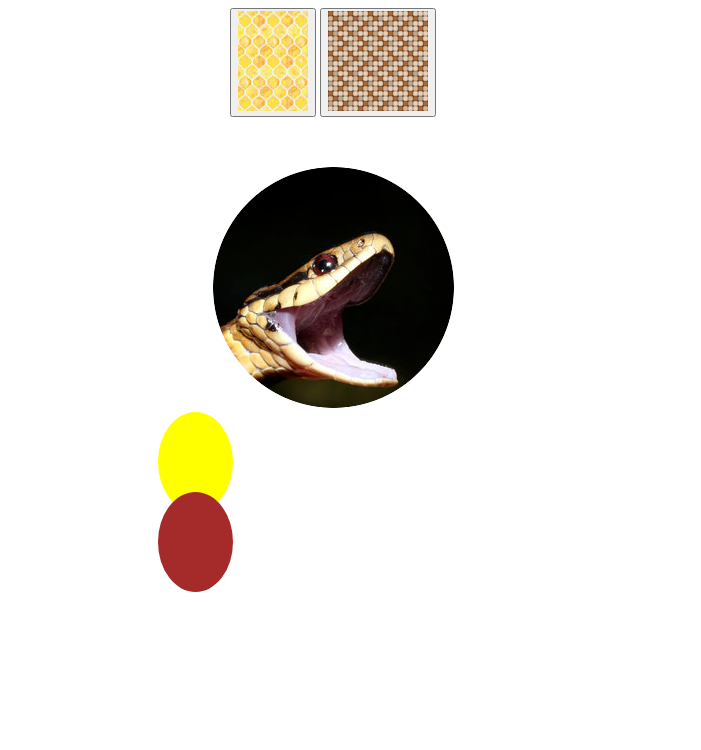
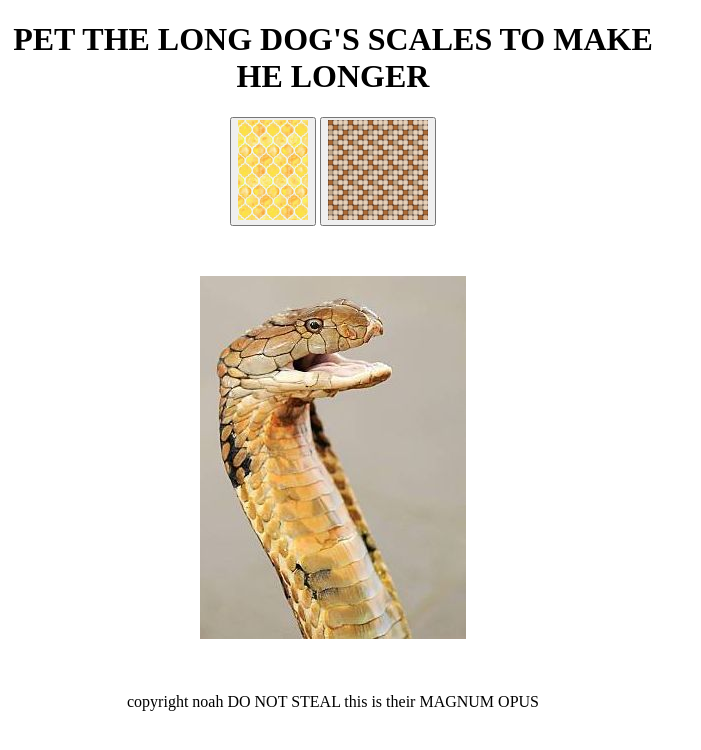
Before and after one commit to noah-puckett/whomst-knows, a plain HTML site: page index.html in a window 1280 px wide. Shown: the whole page, without its empty margins (0-701 px from the left). Drawn offline with Linux system fonts and the light colour scheme.

Commit message:
fixed image of snake, made TDD, passed tests, handled import and export in required files, gave up trying to understand TDD oh my god

```diff
--- a/index.html
+++ b/index.html
@@ -7,32 +7,28 @@
     <title>feed a snek</title>
     <link rel="stylesheet" href="./src/main.css">
 </head>
+
 <body>
     <div>
     <header>
-<!--words/instructions here?-->
+        <h1>
+            PET THE LONG DOG'S SCALES TO MAKE HE LONGER
+        </h1>
     </header>
 
     <section>
-<!--buttons? go here maybe?-->
         <button id="yellow" class="color" value="yellow"><img class="image" src="./assets/yellow.jpg" alt="yellow"></button>
         <button id="lightbrown" class="color" value="lightbrown"><img class="image" src="./assets/lightbrown.jpg" alt="light brown"></button>
     </section>
 
-
-    <div id="snakepic">
-        <img id="snakepic" src="./assets/snek.png" alt="a picture of the night sky">
-    </div>
-
-
-    <section>
-        <span class="part yellow"></span>
-        <span class="part lightbrown"></span>
+    <section id="snake">
+        <img id="snakepic" src="./assets/snek.jpg" alt="a snake head smiling">
     </section>
-    </div>
 
     <footer>
-<!--I dunno man-->
+        copyright noah DO NOT STEAL this is their MAGNUM OPUS
     </footer>
+    <script type="module" src="src/index.js"></script>
 </body>
+
 </html>
--- /dev/null
+++ b/src/function.js
@@ -0,0 +1,9 @@
+function addPart(parentInnerHTML, colorName) {
+    const span = document.createElement('span');
+    span.classList.add('part');
+    span.classList.add(colorName);
+
+    parentInnerHTML.appendChild(span);
+}
+
+export default addPart;
--- a/src/index.js
+++ b/src/index.js
@@ -0,0 +1,19 @@
+import addPart from './function.js';
+
+//scale the snek!
+//define what TYPE of ELEMENT to create
+//start by selecting the buttons from the DOM using querySelectorAll,
+//which creates something LIKE an array (hence the pluralization of 'buttons')
+const buttons = document.querySelectorAll('.color');
+const snake = document.getElementById('snake');
+
+//loop the returned buttons with a for loop and subscribe an
+//event listener to click event of each one
+for(let i = 0; i < buttons.length; i++) {
+    const button = buttons[i];
+
+    button.addEventListener('click', () => {
+        addPart(snake, button.value);
+    });
+
+}
--- a/src/main.css
+++ b/src/main.css
@@ -15,9 +15,7 @@ div {
 
 .image {
     height: 100px;
-
 }
-
 
 button {
     margin-bottom: 50px;
@@ -25,19 +23,22 @@ button {
 
 .part {
     display: block;
-    height: 100px;
-    width: 75px;
+    height: 160px;
+    width: 100px;
     border-radius: 100%;
-    margin-top: 0px;
+    margin-top: -75px;
     margin-bottom: -20px;
-    margin-left: 150px;
-    x
+    margin-left: 300px;
 }
 
 .yellow {
-    background: yellow;
+    background: rgb(224, 203, 105);
 }
 
 .lightbrown {
-    background: brown;
+    background: rgb(156, 121, 56);
 }
+
+footer {
+    margin-top: 50px;
+}
```
Also changed, not shown: test/index.js (+5 -0 lines), test/tests.js (+8 -3 lines), assets/snek.jpg (added), src/helperfunction.js (deleted).
